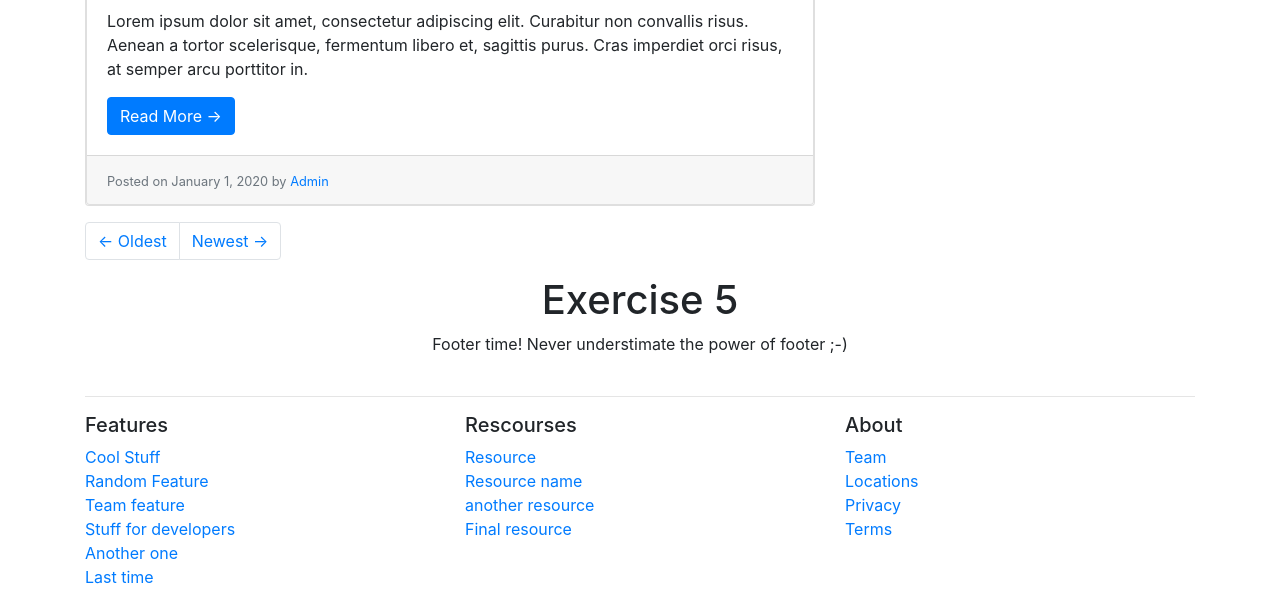
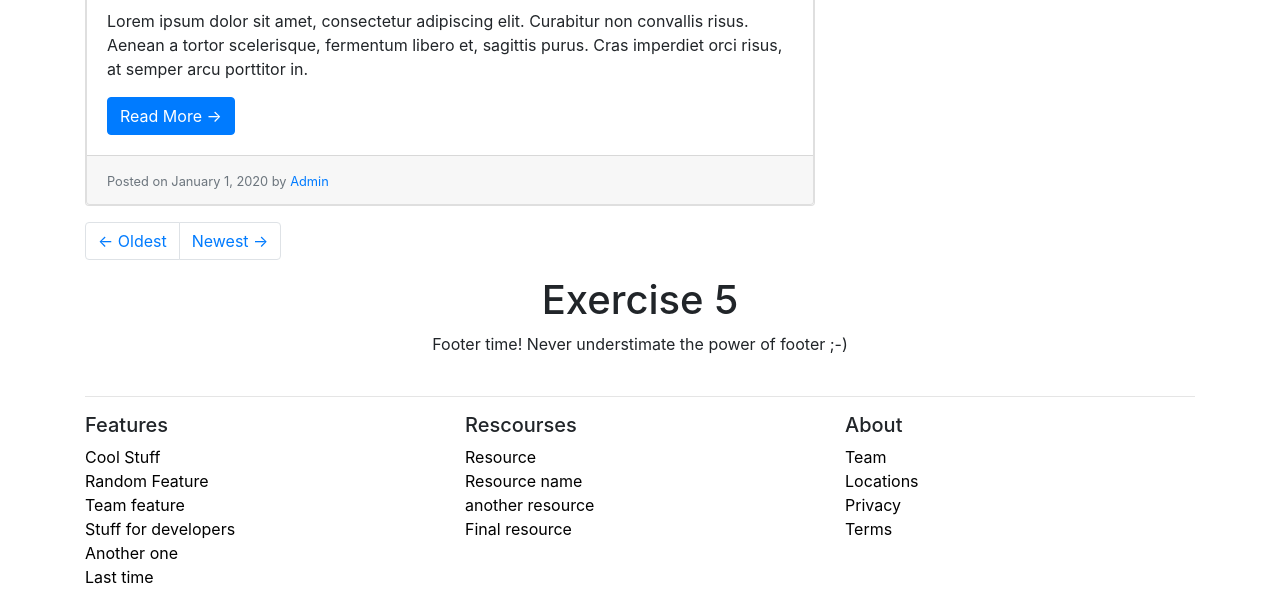
Before and after one commit to muarju/FS-May21-M2D8, a plain HTML site: page index.html in a window 1280 px wide. Shown: the part 4640-5245 px from the top of the page. Drawn offline with nearby package versions, Linux system fonts and the light colour scheme.

Commit message:
add readme

```diff
--- a/index.html
+++ b/index.html
@@ -53,7 +53,7 @@
         border: 2px solid #000;
         border-top: none;
         }
-
+        footer a{color: #000;}
     </style>
   </head>
   <body>
@@ -557,7 +557,8 @@
 
     </section>
     <section class="ex5">
-        <div class="container">
+        <footer>
+          <div class="container">
             <div class="row text-center mb-4">
                 <div class="col-12">
                     <h1>Exercise 5</h1>
@@ -625,6 +626,7 @@
                 </div>
             </div>
         </div>
+        </footer>
     </section>
     <script src="https://code.jquery.com/jquery-3.5.1.slim.min.js" integrity="sha384-DfXdz2htPH0lsSSs5nCTpuj/zy4C+OGpamoFVy38MVBnE+IbbVYUew+OrCXaRkfj" crossorigin="anonymous"></script>
     <script src="https://cdn.jsdelivr.net/npm/popper.js@1.16.1/dist/umd/popper.min.js" integrity="sha384-9/reFTGAW83EW2RDu2S0VKaIzap3H66lZH81PoYlFhbGU+6BZp6G7niu735Sk7lN" crossorigin="anonymous"></script>
```
Also changed, not shown: 1 other file.
